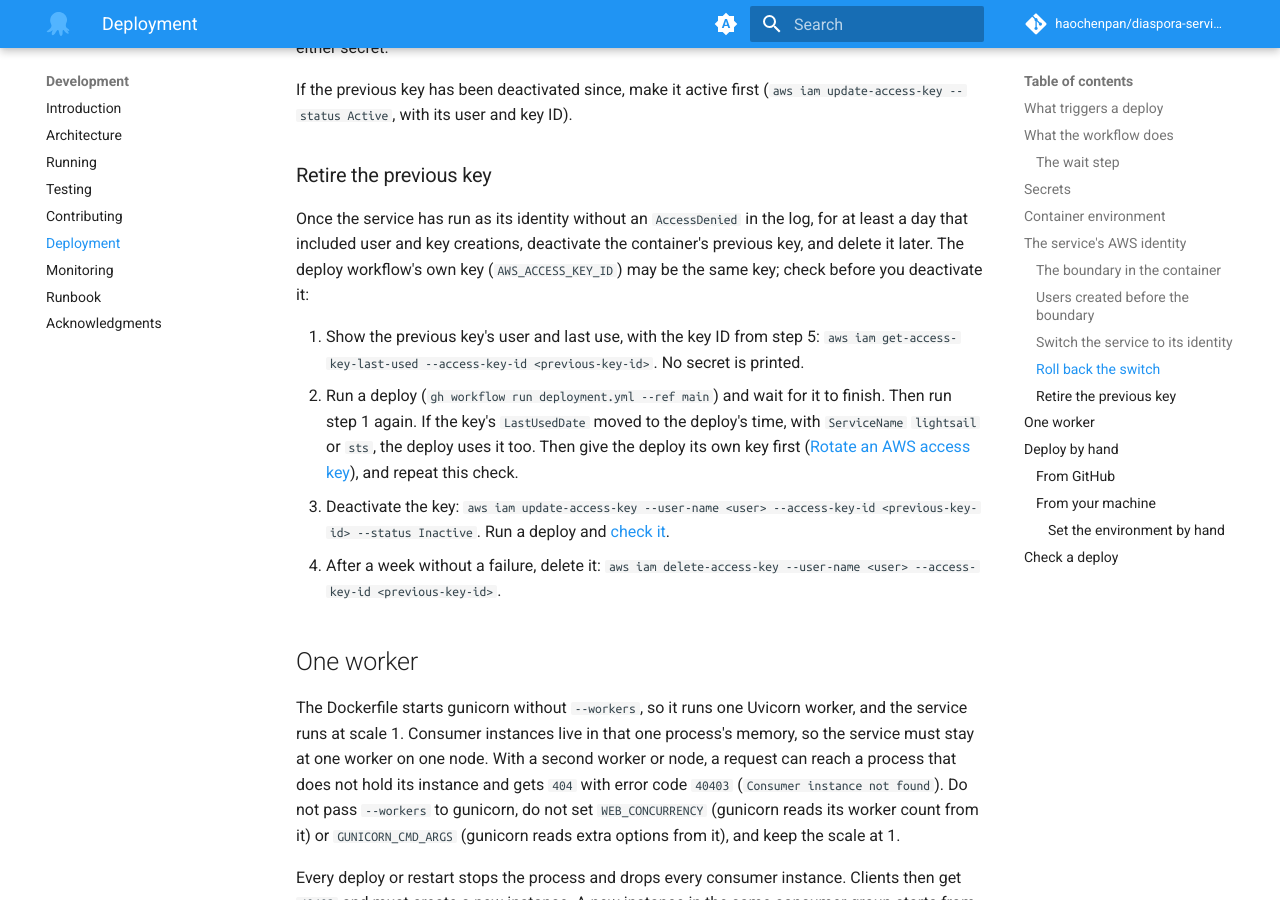
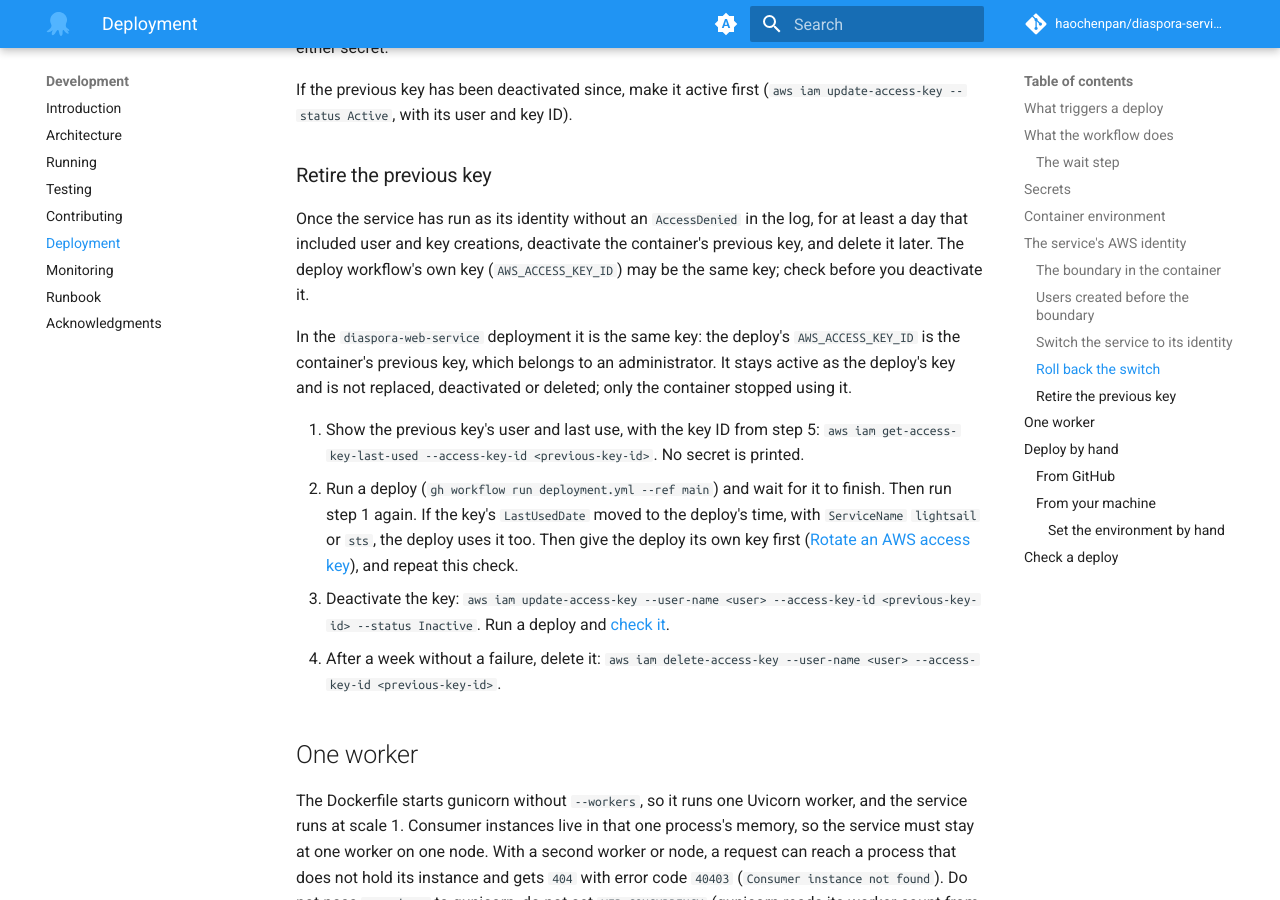
Before and after one commit to haochenpan/diaspora-service, an MkDocs documentation site: the page built from docs/3-deploying.md, in a window 1280 px wide and 900 px high, scrolled down 10157 px. Built offline with MkDocs 1.6.1 and Material for MkDocs 9.7.7, drawn with Linux system fonts in a browser that asks for light colours; comment, search, counter and statistics services are not loaded; the version menu is left out.

Commit message:
Note that the deploy keeps the container's previous key, and release 0.9.0
In the diaspora-web-service deployment, the deploy's AWS_ACCESS_KEY_ID is
the key the container used before it ran as its own identity, an
administrator's key. The deployment guide says it stays active as the
deploy's key. The version is 0.9.0.

Co-Authored-By: Claude Opus 5.5 <noreply@anthropic.com>

```diff
--- a/docs/3-deploying.md
+++ b/docs/3-deploying.md
@@ -364,7 +364,12 @@ Once the service has run as its identity without an `AccessDenied` in the
 log, for at least a day that included user and key creations, deactivate
 the container's previous key, and delete it later. The deploy workflow's
 own key (`AWS_ACCESS_KEY_ID`) may be the same key; check before you
-deactivate it:
+deactivate it.
+
+In the `diaspora-web-service` deployment it is the same key: the deploy's
+`AWS_ACCESS_KEY_ID` is the container's previous key, which belongs to an
+administrator. It stays active as the deploy's key and is not replaced,
+deactivated or deleted; only the container stopped using it.
 
 1. Show the previous key's user and last use, with the key ID from step 5:
    `aws iam get-access-key-last-used --access-key-id <previous-key-id>`.
--- a/pyproject.toml
+++ b/pyproject.toml
@@ -4,7 +4,7 @@ build-backend = "setuptools.build_meta"
 
 [project]
 name = "diaspora-service"
-version = "0.7.0"
+version = "0.9.0"
 dependencies = [
     "aws-msk-iam-sasl-signer-python",
     "boto3",
```
